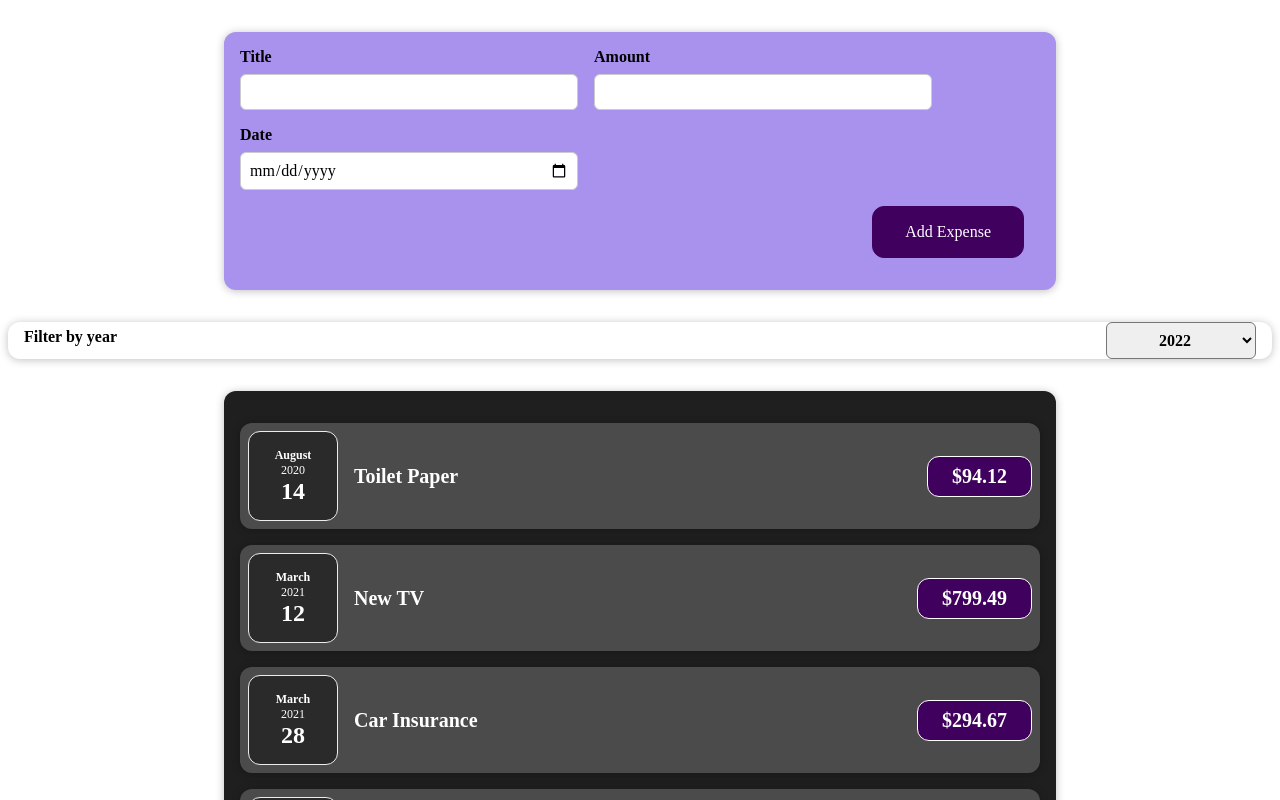
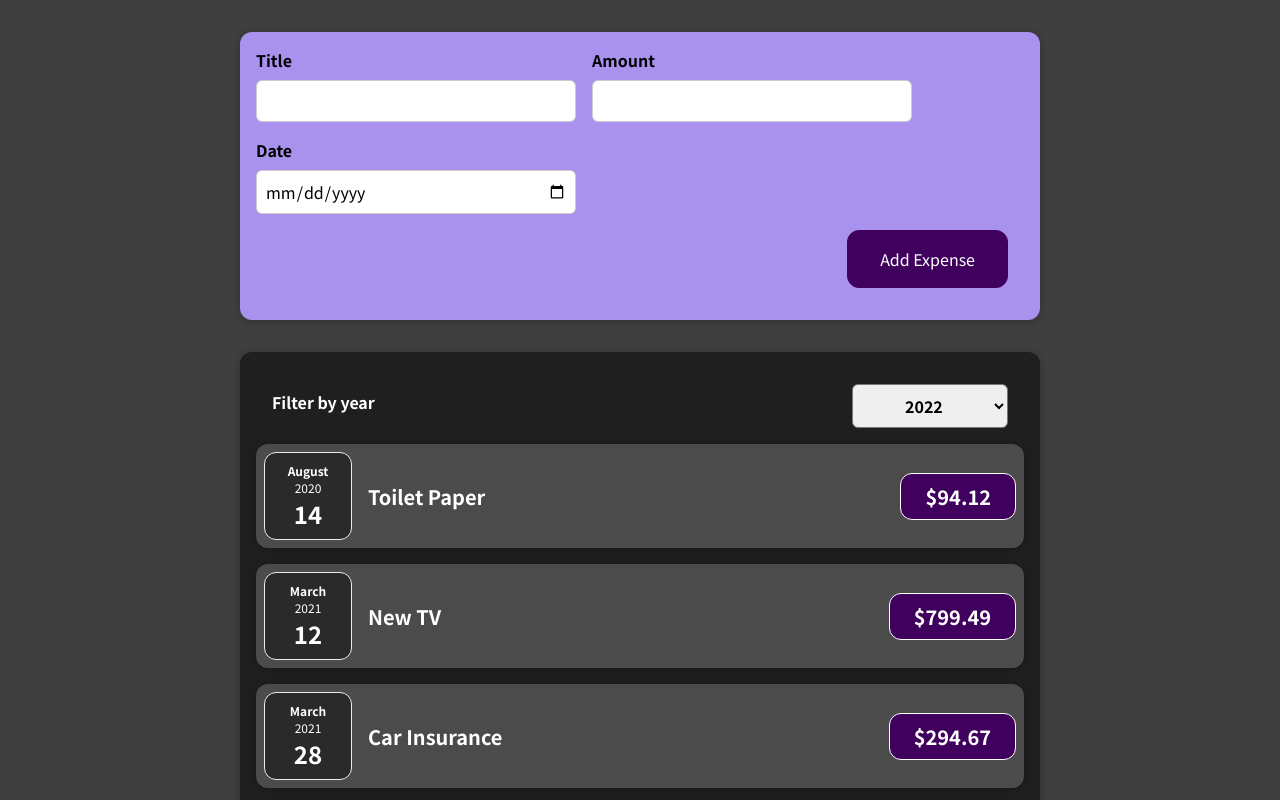
Before and after one commit to odling/react-practice-expenses, a React (Create React App) app: page / in a window 1280 px wide. Shown: the top 800 px of the page. Built offline with nearby package versions, Linux system fonts and the light colour scheme.

Commit message:
update add expense logic

```diff
--- a/src/App.tsx
+++ b/src/App.tsx
@@ -1,7 +1,12 @@
+import { useState } from "react";
 import { Expenses, NewExpense } from "./components";
+import "./index.css";
+import {
+  Expenses as ExpensesType,
+  NewExpense as NewExpenseType
+} from "./components/components";
 
-export default function App() {
-  const expenses = [
+const initialExpenses: ExpensesType.Expense[] = [
   {
     id: "e1",
     title: "Toilet Paper",
@@ -22,10 +27,20 @@ export default function App() {
     date: new Date(2021, 5, 12)
   }
 ];
+
+export default function App() {
+  const [expenseData, setExpenseData] = useState(initialExpenses);
+
+  const handleAddExpense = ({
+    newExpense
+  }: NewExpenseType.onAddExpenseProps) => {
+    setExpenseData((prev) => [...prev, newExpense]);
+  };
+
   return (
     <div className="App">
-      <NewExpense />
-      <Expenses expenseData={expenses} />
+      <NewExpense onAddExpense={handleAddExpense} />
+      <Expenses expenseData={expenseData} />
     </div>
   );
 }
--- a/src/components/ExpenseForm/ExpenseForm.component.tsx
+++ b/src/components/ExpenseForm/ExpenseForm.component.tsx
@@ -8,7 +8,8 @@ const initialFormValues = {
   date: ""
 };
 
-export const ExpenseForm: TypeDef = () => {
+export const ExpenseForm: TypeDef = (props) => {
+  const { onSubmit } = props;
   const [formInputs, setFormInputs] = useState<typeof initialFormValues>(
     initialFormValues
   );
@@ -23,7 +24,14 @@ export const ExpenseForm: TypeDef = () => {
 
   const handleSubmit = (e: React.FormEvent<HTMLFormElement>) => {
     e.preventDefault();
-    console.log(formInputs);
+    onSubmit({
+      newExpense: {
+        title: formInputs.title,
+        date: new Date(formInputs.date),
+        amount: parseFloat(formInputs.amount),
+        id: Math.random().toString()
+      }
+    });
     setFormInputs(initialFormValues);
   };
 
--- a/src/components/Expenses/Expenses.component.tsx
+++ b/src/components/Expenses/Expenses.component.tsx
@@ -1,17 +1,25 @@
+import { useState } from "react";
 import { ExpenseItem, Card, ExpensesFilter } from "../../components";
 import { Expenses as TypeDef } from "../components";
 import "./Expenses.styles.css";
+import { ExpensesFilter as ExpensesFilterType } from "../components";
+
+type FilterProps = ExpensesFilterType.onFilterChangeProps;
 
 export const Expenses: TypeDef = (props) => {
   const { expenseData } = props;
+  const [filter, setFilter] = useState("");
+
+  const handleFilterChange = ({ year }: FilterProps) => {
+    setFilter(year);
+  };
+
   return (
-    <>
-      <ExpensesFilter />
-      <Card className="expenses">
-        {expenseData.map((expense) => (
-          <ExpenseItem key={expense.id} {...expense} />
-        ))}
-      </Card>
-    </>
+    <Card className="expenses">
+      <ExpensesFilter onFilterChange={handleFilterChange} />
+      {expenseData.map((expense) => (
+        <ExpenseItem key={expense.id} {...expense} />
+      ))}
+    </Card>
   );
 };
--- a/src/components/ExpensesFilter/ExpensesFilter.component.tsx
+++ b/src/components/ExpensesFilter/ExpensesFilter.component.tsx
@@ -1,23 +1,24 @@
 import { useState } from "react";
-import { Card } from "../../components";
-import { ValueOf } from "../../core/core";
 import "./ExpensesFilter.styles.css";
+import { ExpensesFilter as TypeDef } from "../components";
 
-type Year = "2022" | "2021" | "2020" | "2019";
+type Year = TypeDef.Year;
 const yearOptions: Year[] = ["2022", "2021", "2020", "2019"];
 
-export const ExpensesFilter = () => {
+export const ExpensesFilter: TypeDef = (props) => {
+  const { onFilterChange } = props;
   const [selection, setSelection] = useState<Year>("2022");
 
   const updateSelection = (e: React.ChangeEvent<HTMLSelectElement>) => {
     setSelection(e.target.value as Year);
+    onFilterChange({ year: e.target.value });
   };
 
   return (
-    <Card className="expenses-filter">
+    <div className="expenses-filter">
       <div className="expenses-filter__control">
         <label>Filter by year</label>
-        <select onChange={updateSelection}>
+        <select onChange={updateSelection} value={selection}>
           {yearOptions.map((year) => (
             <option key={year} value={year}>
               {year}
@@ -25,6 +26,6 @@ export const ExpensesFilter = () => {
           ))}
         </select>
       </div>
-    </Card>
+    </div>
   );
 };
--- a/src/components/ExpensesFilter/ExpensesFilter.styles.css
+++ b/src/components/ExpensesFilter/ExpensesFilter.styles.css
@@ -14,7 +14,6 @@
 .expenses-filter label {
   font-weight: bold;
   margin-bottom: 0.5rem;
-  color: black;
 }
 
 .expenses-filter select {
--- a/src/components/NewExpense/NewExpense.component.tsx
+++ b/src/components/NewExpense/NewExpense.component.tsx
@@ -2,10 +2,11 @@ import { ExpenseForm } from "..";
 import { NewExpense as TypeDef } from "../components";
 import "./NewExpense.styles.css";
 
-export const NewExpense: TypeDef = () => {
+export const NewExpense: TypeDef = (props) => {
+  const { onAddExpense } = props;
   return (
     <div className="new-expense">
-      <ExpenseForm />
+      <ExpenseForm onSubmit={onAddExpense} />
     </div>
   );
 };
--- a/src/core/core.d.ts
+++ b/src/core/core.d.ts
@@ -6,3 +6,7 @@ export namespace Component {
 }
 
 export type ValueOf<T> = T[keyof T];
+
+export namespace Action {
+  export type GenericAction<P> = (props: P) => void;
+}
--- /dev/null
+++ b/src/index.css
@@ -0,0 +1,14 @@
+@import url("https://fonts.googleapis.com/css2?family=Noto+Sans+JP:wght@400;700&display=swap");
+
+* {
+  box-sizing: border-box;
+}
+
+html {
+  font-family: "Noto Sans JP", sans-serif;
+}
+
+body {
+  margin: 0;
+  background-color: #3f3f3f;
+}
```
Also changed, not shown: src/components/components.ts (+22 -8 lines), src/components/ExpenseList/ExpenseList.component.tsx (added), src/components/ExpenseList/ExpenseList.styles.css (added). Lines whose indentation alone changed are shown as unchanged.
